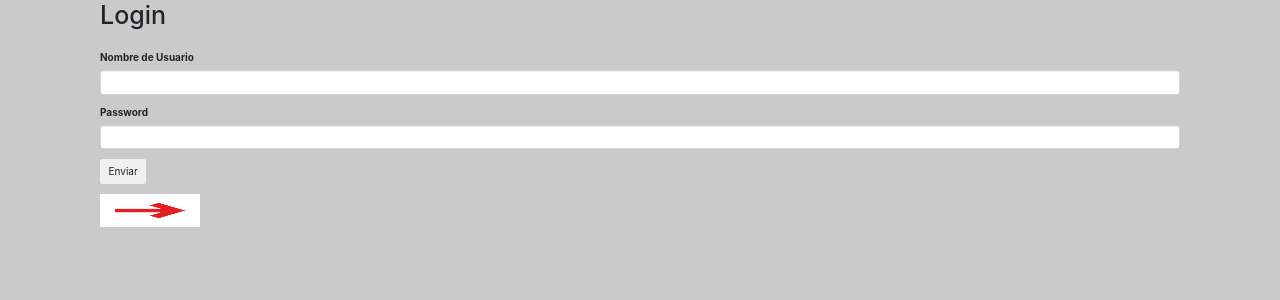
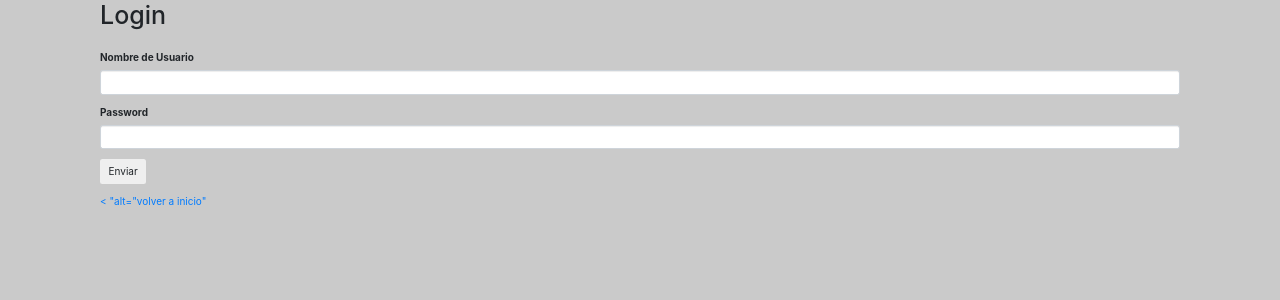
Before and after one commit to At0mic0/MasterBike, a Django app: page /login/ in a window 1280 px wide. Shown: the part 146-446 px from the top of the page. Run offline with Django 3.2, Linux system fonts and the light colour scheme; some libraries are stand-ins or nearby versions.

Commit message:
Update login.html

```diff
--- a/templates/Usuario/login.html
+++ b/templates/Usuario/login.html
@@ -41,7 +41,7 @@ Registro
         <div class="form-group">
             <input class="btn" type="submit" value="Enviar"/>
         </div>
-        <a href="javascript:history.back()"><img src="images/descarga.png" height="33" width="100" alt="volver a inicio"</a>
+        <a href="javascript:history.back()">< "alt="volver a inicio"</a>
 
     </form>
 </div>
```
